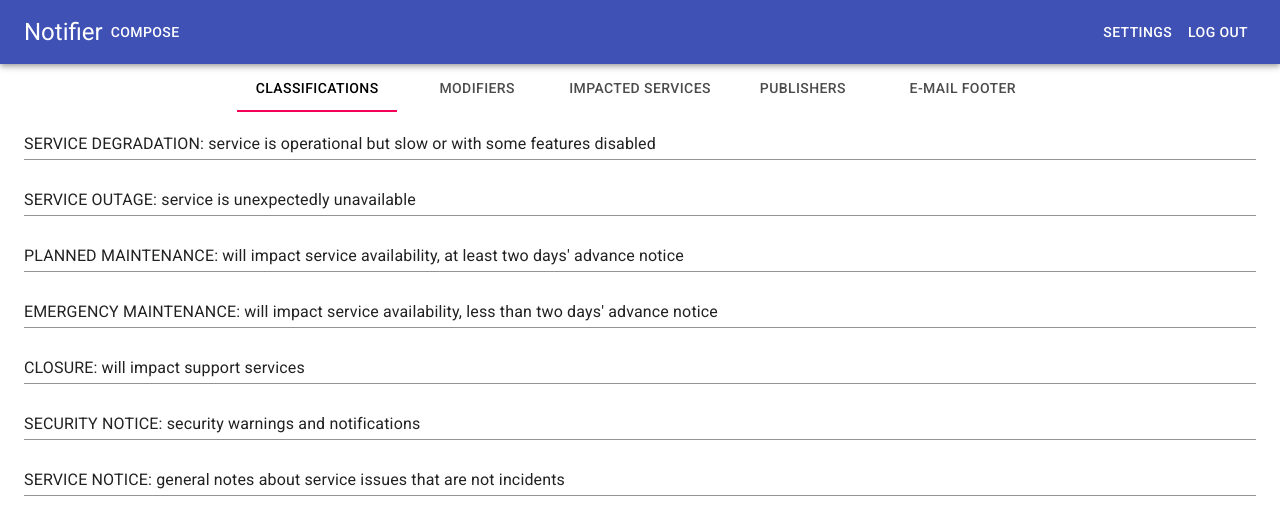
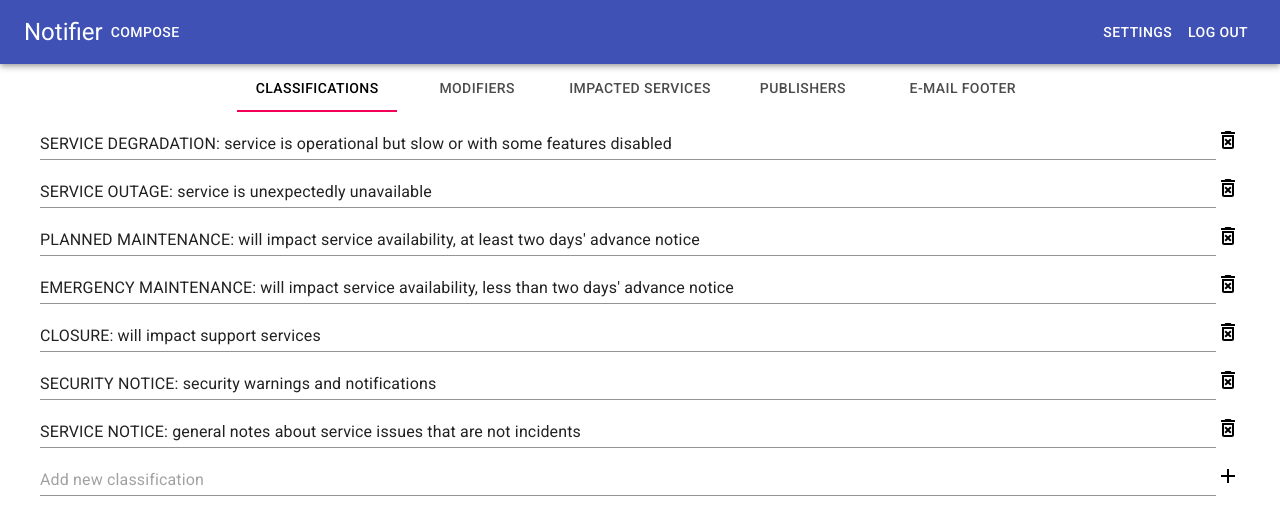
Before and after one commit to jaroldwong/notifier, a React (Create React App) app: page /settings/classifications in a window 1280 px wide. Shown: the top 528 px of the page. Built offline with nearby package versions, Linux system fonts and the light colour scheme; data requests are answered from the project's data file.

Commit message:
adding and deleting classifications

```diff
--- a/src/pages/Settings.js
+++ b/src/pages/Settings.js
@@ -1,14 +1,30 @@
 import { useState, useEffect } from 'react';
 import { Link, Redirect, Route, Switch, useRouteMatch } from 'react-router-dom';
 
+import { makeStyles } from '@material-ui/core';
 import Box from '@material-ui/core/Box';
+import Button from '@material-ui/core/Button';
 import Container from '@material-ui/core/Container';
 import Tab from '@material-ui/core/Tab';
 import Tabs from '@material-ui/core/Tabs';
 import TextField from '@material-ui/core/TextField';
+import AddIcon from '@material-ui/icons/Add';
+import DeleteForeverOutlinedIcon from '@material-ui/icons/DeleteForeverOutlined';
+
+const useStyles = makeStyles({
+  inputGroup: {
+    display: 'flex',
+    alignContent: 'center',
+    margin: '16px',
+  },
+});
 
 const Settings = () => {
+  const classes = useStyles();
+
   let { path, url } = useRouteMatch();
+
+  const [classificationInput, setClassificationInput] = useState('');
 
   const [classifications, setClassifications] = useState([]);
   const [modifiers, setModifiers] = useState([]);
@@ -29,6 +45,34 @@ const Settings = () => {
 
     fetchSettings();
   }, []);
+
+  const handleClassificationInput = (event) => {
+    setClassificationInput(event.target.value);
+  };
+
+  const handleAddClassification = async (event) => {
+    event.preventDefault();
+    const response = await fetch('/classifications/', {
+      method: 'POST',
+      headers: {
+        'Content-Type': 'application/json',
+      },
+      body: JSON.stringify({ description: classificationInput }),
+    });
+
+    const newClassification = await response.json();
+
+    setClassifications([...classifications, newClassification]);
+    setClassificationInput('');
+  };
+
+  const handleDeleteClassification = (id) => {
+    fetch(`/classifications/${id}`, {
+      method: 'DELETE',
+    });
+
+    setClassifications(classifications.filter((c) => c.id !== id));
+  };
 
   return (
     <>
@@ -59,14 +103,31 @@ const Settings = () => {
             <Box>
               {classifications.map((item) => {
                 return (
-                  <TextField
-                    fullWidth
-                    margin="normal"
-                    defaultValue={item.description}
-                    key={`classification-${item.id}`}
-                  ></TextField>
+                  <div className={classes.inputGroup}>
+                    <TextField
+                      fullWidth
+                      defaultValue={item.description}
+                      key={`classification-${item.id}`}
+                    ></TextField>
+                    <DeleteForeverOutlinedIcon
+                      onClick={() => handleDeleteClassification(item.id)}
+                    ></DeleteForeverOutlinedIcon>
+                  </div>
                 );
               })}
+              <form
+                noValidate
+                className={classes.inputGroup}
+                onSubmit={handleAddClassification}
+              >
+                <TextField
+                  fullWidth
+                  placeholder="Add new classification"
+                  value={classificationInput}
+                  onChange={handleClassificationInput}
+                ></TextField>
+                <AddIcon />
+              </form>
             </Box>
           </Route>
           <Route exact path={`${path}/modifiers`}>
```
